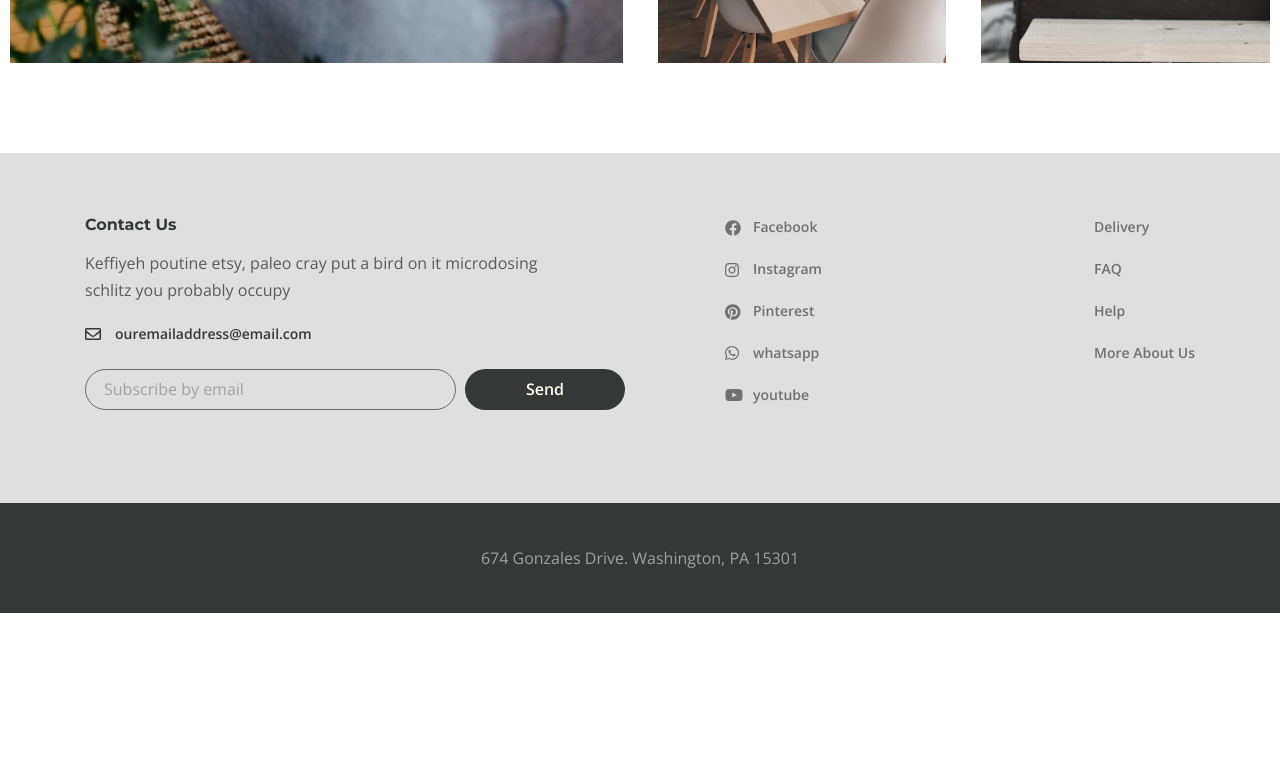
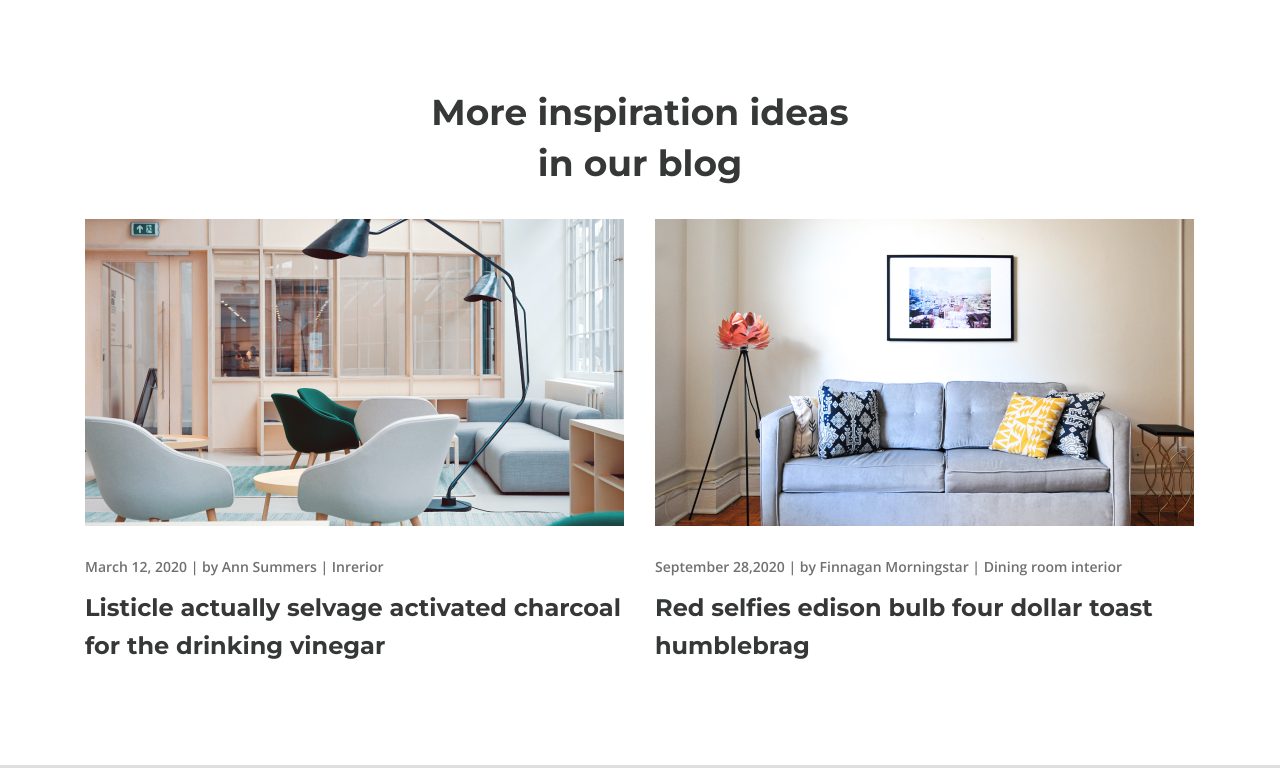
Before and after one commit to StasSAP16/desire, a website: page app/index.html in a window 1280 px wide. Shown: the part 3881-4649 px from the top of the page. Before the commit the page ends 4494 px from the top, so only its background shows below. Drawn offline with nearby package versions, Linux system fonts and the light colour scheme.

Commit message:
section blog-box

```diff
--- a/app/index.html
+++ b/app/index.html
@@ -396,6 +396,45 @@
             </div>
           </div>
         </div>
+        <section class="blog-box">
+          <div class="container">
+            <h3 class="blog-box__title">
+              More inspiration ideas in our blog
+            </h3>
+            <div class="blog-box__items">
+              <div class="blog-box__item">
+                <a class="blog-box__img-link" href="#">
+                  <img class="blog-box__img" src="images/blog/1.jpg" alt="">
+                </a>
+                <div class="blog-box__links">
+                  <span class="blog-box__date">March 12, 2020</span> |
+                  <a class="blog-box__author" href="#">by Ann Summers</a> |
+                  <a class="blog-box__theme" href="#">Inrerior</a>
+                </div>
+                <a class="blog-box__item-titlelink" href="#">
+                  <h4 class="blog-box__item-title">
+                    Listicle actually selvage activated charcoal for the drinking vinegar
+                  </h4>
+                </a>
+              </div>
+              <div class="blog-box__item">
+                <a class="blog-box__img-link" href="#">
+                  <img class="blog-box__img" src="images/blog/2.jpg" alt="">
+                </a>
+                <div class="blog-box__links">
+                  <span class="blog-box__date">September 28,2020</span> |
+                  <a class="blog-box__author" href="#">by Finnagan Morningstar</a> |
+                  <a class="blog-box__theme" href="#">Dining room interior</a>
+                </div>
+                <a class="blog-box__item-titlelink" href="#">
+                  <h4 class="blog-box__item-title">
+                    Red selfies edison bulb four dollar toast humblebrag
+                  </h4>
+                </a>
+              </div>
+            </div>
+          </div>
+        </section>
       </main>
       <footer class="footer">
         <div class="footer__content">
--- a/app/scss/style.scss
+++ b/app/scss/style.scss
@@ -389,10 +389,49 @@
         object-fit: cover;
         width: 100%;
         height: 100%;
-        max-height: 1150px;
+        // у него 1150пх
+        max-height: 800px;
     }
 }
 
+.blog-box{
+    padding-bottom: 100px;
+    &__title{
+        color: $title;
+        @extend %title-font;
+        font-size: 36px;
+        line-height: 51px;
+        margin: 0 auto 30px;
+        text-align: center;
+        max-width: 430px;
+    }
+    &__items{
+        display: grid;
+        grid-template-columns: 1fr 1fr;
+        grid-gap: 30px;
+    }
+    &__img-link{
+        display: inline-block;
+        margin-bottom: 19px;
+    }
+    &__links{
+        margin-bottom: 9px;
+        font-size: 14px;
+        font-weight: 600;
+        color: #707070;
+    }
+    &__date,
+    &__author,
+    &__theme{
+        color: inherit;
+    }
+    &__item-title{
+        @extend %title-font;
+        color: $title;
+        font-size: 24px;
+        line-height: 38px;
+    }
+}
 
 
 .footer{
```
Also changed, not shown: app/css/style.min.css, app/images/blog/1.jpg (added), app/images/blog/2.jpg (added).
